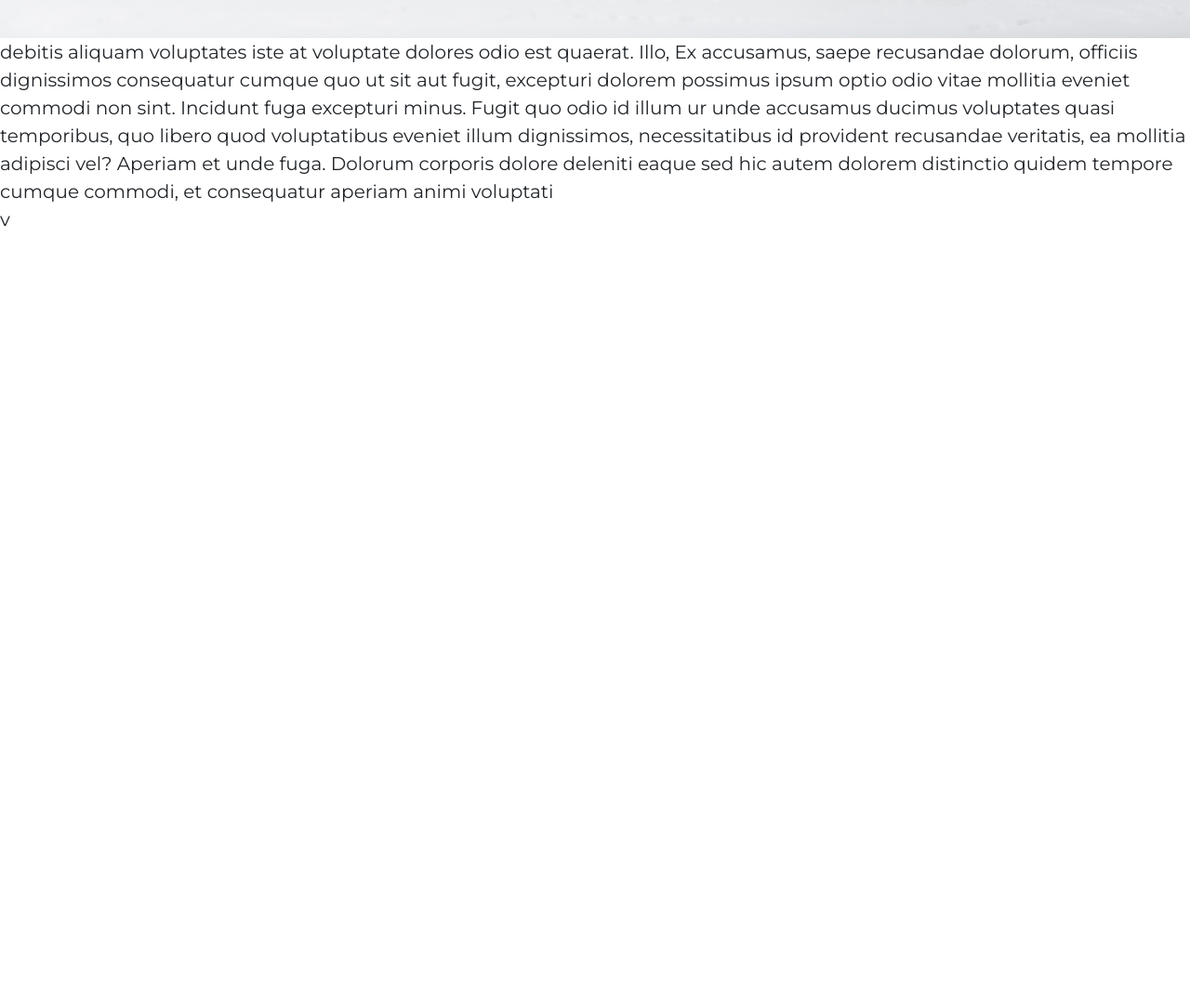
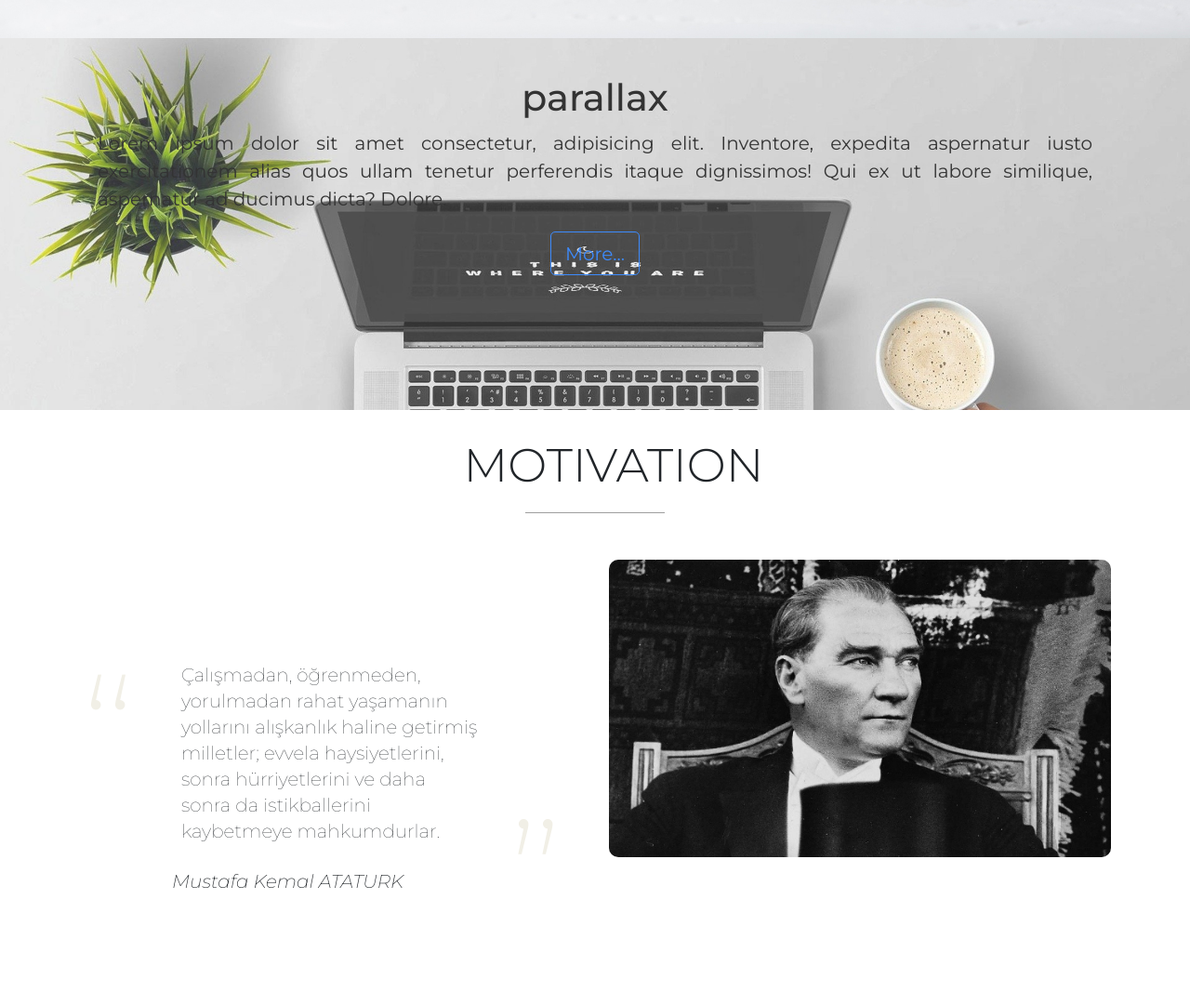
Before and after one commit to melisaclskn/tubisad-frontend-project.github.io, a plain HTML site: page index.html in a window 1280 px wide. Shown: the part 2180-3261 px from the top of the page at 93% size. Before the commit the page ends 2431 px from the top, so only its background shows below. Drawn offline with nearby package versions, Linux system fonts and the light colour scheme; files that its build step writes are made by us from their sources.

Commit message:
add parallax and ataturk section

```diff
--- a/index.html
+++ b/index.html
@@ -372,6 +372,9 @@
     <section id="section-about">
       <div class="about-me">
         <div class="container">
+          <p class="text-uppercase display-6 text-center pt-4"> about Me
+            <div class="line text-center mb-4"></div>
+            </p>
           <div class="row about-text" >
             I graduated from Computer Engineering of Sakarya University. I am interested
             in frontend technologies. I like to learn
@@ -385,8 +388,65 @@
     </section>
   <!-- section-2 end : about me -->
 
-  <!-- section-3 start : ataturk -->
-  <!-- section-3 end : ataturk -->
+  <!-- section-3 start : parallax scrolling -->
+    <section id="parallax">
+      <div class="container">
+        <h2 class="text-center">parallax</h2>
+        <div class="row">
+          <div class="col-12 text-center">
+            <p>Lorem ipsum dolor sit amet consectetur, adipisicing elit. Inventore, expedita aspernatur iusto exercitationem alias quos ullam tenetur perferendis itaque dignissimos! Qui ex ut labore similique, aspernatur ad ducimus dicta? Dolore.
+            </p>
+            <button class="btn btn-outline-primary ">More...</button>
+          </div>
+        </div>
+      </div>
+    </section>
+  <!-- section-3 end : parallax scrolling -->
+
+   <!-- section-4 start : ataturk -->
+   <section id="section-ataturk">
+    <div class="ataturk">
+      <div class="container">
+        <div class="row " >
+          <p class="text-uppercase display-6 text-center pt-4"> motıvatıon
+            <div class="line text-center mb-4"></div>
+            </p>
+          <div class="col-md-6">
+            <div class="quote">
+              <blockquote>Çalışmadan, öğrenmeden, yorulmadan rahat yaşamanın yollarını alışkanlık haline getirmiş milletler; evvela haysiyetlerini, sonra hürriyetlerini ve daha sonra da istikballerini kaybetmeye mahkumdurlar.</blockquote>
+              <cite>Mustafa Kemal ATATURK</cite>
+            </div>
+
+          </div>
+          <div class="col-md-6">
+            <img class="img-ata" src="img/ata2.jpg" >
+          </div>
+         </div>
+      </div>
+    </div>
+  </section>
+  <section id="section-ataturk">
+    <div class="ataturk">
+      <div class="container">
+        <div class="row " >
+            </p>
+            <div class="col-md-6">
+              <img class="" src="img/ata3.jpg" height="300px" width="100px">
+            </div>
+          <div class="col-md-6">
+            <div class="quote">
+              <blockquote>Çalışmadan, öğrenmeden, yorulmadan rahat yaşamanın yollarını alışkanlık haline getirmiş milletler; evvela haysiyetlerini, sonra hürriyetlerini ve daha sonra da istikballerini kaybetmeye mahkumdurlar.</blockquote>
+              <cite>Mustafa Kemal ATATURK</cite>
+            </div>
+          </div>
+         </div>
+      </div>
+    </div>
+  </section>
+
+<!-- section-4 end : ataturk -->
+
+
 
   <section>
 
@@ -398,7 +458,8 @@
       dolorem possimus ipsum optio odio vitae mollitia eveniet commodi non sint. Incidunt fuga excepturi minus.
       Fugit quo odio id illum ur unde accusamus ducimus voluptates quasi temporibus, quo libero quod voluptatibus
       eveniet illum dignissimos, necessitatibus id provident recusandae veritatis, ea mollitia adipisci vel? Aperiam et
-      unde fuga.
+      unde fuga. Lorem, ipsum dolor sit amet consectetur adipisicing elit. Nesciunt excepturi ratione voluptates sed animi rerum ducimus a dolor, ipsum ea ipsa beatae ab repel Lorem ipsum dolor sit amet consectetur, adipisicing elit. Dolor, accusantium quisquam perspiciatis, in fugiat enim sequi nisi id corrupti laboriosam architecto autem similique. Dolorem a numquam rerum tempore quos hic. lorem
+      Lorem, ipsum dolor sit amet consectetur adipisicing elit. Quam, voluptas ea sint esse, corrupti autem itaque doloremque consectetur, atque ex voluptatibus labore accusamus sapiente rerum culpa magni eos nesciunt sit? Lorem ipsum dolor sit amet, consectetur adipisicing elit. Incidunt dolore est illum eos reiciendis, repellendus voluptatum architecto illo! Obcaecati laboriosam aliquid optio possimus cumque commodi aliquam ex voluptatibus repellat qui. lendus quo. Architecto, accusantium. Iusto, quasi <ducimus class="lorem"></ducimus>
       Dolorum corporis dolore deleniti eaque sed hic autem dolorem distinctio quidem tempore cumque commodi, et
       consequatur aperiam animi voluptati
     </div>
--- a/style.css
+++ b/style.css
@@ -285,5 +285,68 @@ header {
   font-family:'Gill Sans', 'Gill Sans MT', Calibri, 'Trebuchet MS', sans-serif;
 }
 /***************************/
+ /*section-3 start : parallax scrolling*/
+ #parallax{
+  background-color: transparent;
+  background-image: url('./img/transparent.jpg');
+  background-size: cover;
+  background-repeat: no-repeat;
+  background-attachment: fixed;
+  height: 20rem;
+  padding:2rem;
+  opacity: .8;
+  color:black;
+ }
+/******************************************************************************/
+/**section-4 start : ataturk *******/
+.quote{
+  padding:100px;
+}
+.img-ata{
+  background-size: cover;
+  background-position: 50% 50%;
+  width:100%;
+  border-radius: 10px;
+  max-width: 100%;
+   height: auto;
+}
+
+blockquote {
+	font-weight: 100;
+	font-size: 1rem;
+	max-width: 400px;
+	line-height: 1.4;
+	position: relative;
+	margin: 0;
+	padding: .5rem;
+}
+
+blockquote:before,
+blockquote:after {
+	position: absolute;
+	color: #f1efe6;
+	font-size: 10rem;
+	width: 4rem;
+	height: 4rem;
+}
+
+blockquote:before {
+	content: '“';
+	left: -5rem;
+	top: -2rem;
+}
+
+blockquote:after {
+	content: '”';
+	right: -5rem;
+	bottom: 1rem;
+}
+
+cite {
+	line-height: 3;
+	text-align: left;
+}
+
+/**section-4 end : ataturk *******/
 /******************************************************************************/
 /*footer */
```
Also changed, not shown: img/ata2.jpg (added), img/ata3.jpg (added), img/ataturk.jpg (added), img/transparent.jpg (renamed from img/laptop-gad0f27275_1920.jpg), 1 other file.
